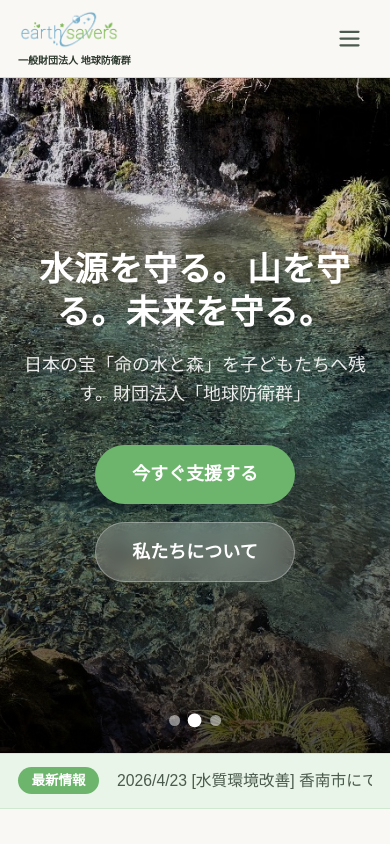
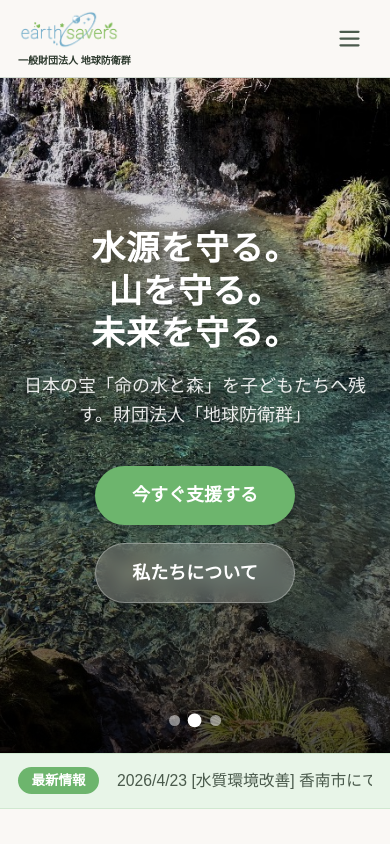
Before and after one commit to haitakamak-cmyk/earth-savers-web, a Next.js app: page / in a window 390 px wide. Shown: the top 844 px of the page. Built offline with nearby package versions, Linux system fonts and the light colour scheme; a web font is replaced by a local one.

Commit message:
chore: earth-savers-web の未コミット変更をまとめて反映

```diff
--- a/src/components/HeroSlider.tsx
+++ b/src/components/HeroSlider.tsx
@@ -67,7 +67,9 @@ export default function HeroSlider() {
       />
       <div className="absolute inset-0 z-[2] flex flex-col items-center justify-center px-4 text-center">
         <h1 className="font-serif text-3xl font-bold leading-tight tracking-wide text-white drop-shadow-lg sm:text-4xl md:text-5xl">
-          水源を守る。山を守る。未来を守る。
+          <span className="block lg:inline">水源を守る。</span>
+          <span className="block lg:inline">山を守る。</span>
+          <span className="block lg:inline">未来を守る。</span>
         </h1>
         <p className="mt-4 max-w-2xl text-base leading-relaxed text-white/90 drop-shadow sm:mt-6 sm:text-lg md:text-xl">
           日本の宝「命の水と森」を子どもたちへ残す。
```
